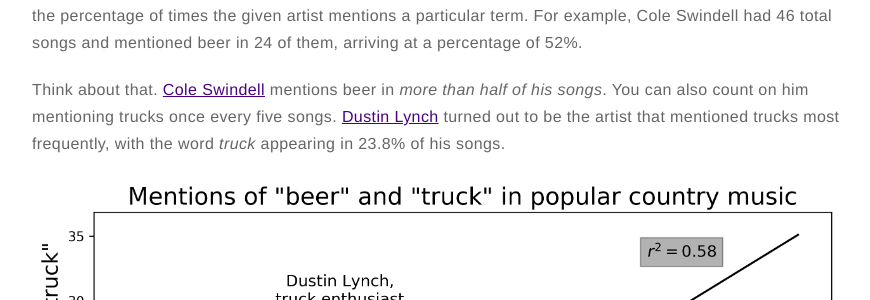
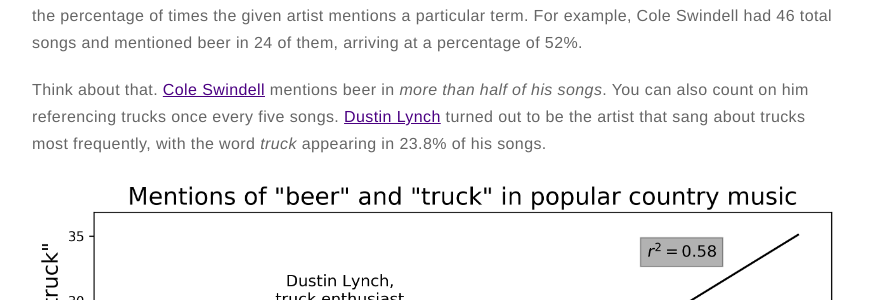
Before and after one commit to johnwmillr/johnwmillr.github.io, a Jekyll site: the page built from _posts/2018-02-07-trucks-and-beer.markdown, in a window 1280 px wide and 900 px high, scrolled down 888 px. Shown: the part 179-479 px from the top of the window, without its empty margins (203-1073 px from the left). Built offline with Jekyll 4.4.1, drawn with Linux system fonts in a browser that asks for light colours; comment, search, counter and statistics services are not loaded.

Commit message:
Change wording in post

```diff
--- a/_posts/2018-02-07-trucks-and-beer.markdown
+++ b/_posts/2018-02-07-trucks-and-beer.markdown
@@ -35,7 +35,7 @@
 
 Each point on the two plots below represents a single artist. The values for each point were calculated as the percentage of times the given artist mentions a particular term. For example, Cole Swindell had 46 total songs and mentioned beer in 24 of them, arriving at a percentage of 52%.
 
-Think about that. [Cole Swindell](https://genius.com/artists/Cole-swindell) mentions beer in *more than half of his songs*. You can also count on him mentioning trucks once every five songs. [Dustin Lynch](https://genius.com/artists/Dustin-lynch) turned out to be the artist that mentioned trucks most frequently, with the word *truck* appearing in 23.8% of his songs.
+Think about that. [Cole Swindell](https://genius.com/artists/Cole-swindell) mentions beer in *more than half of his songs*. You can also count on him referencing trucks once every five songs. [Dustin Lynch](https://genius.com/artists/Dustin-lynch) turned out to be the artist that sang about trucks most frequently, with the word *truck* appearing in 23.8% of his songs.
 
 ![beer_and_trucks]({{site.url}}/assets/images/FreqPlot_beer_and_truck.png){: .center-image }
 
```
